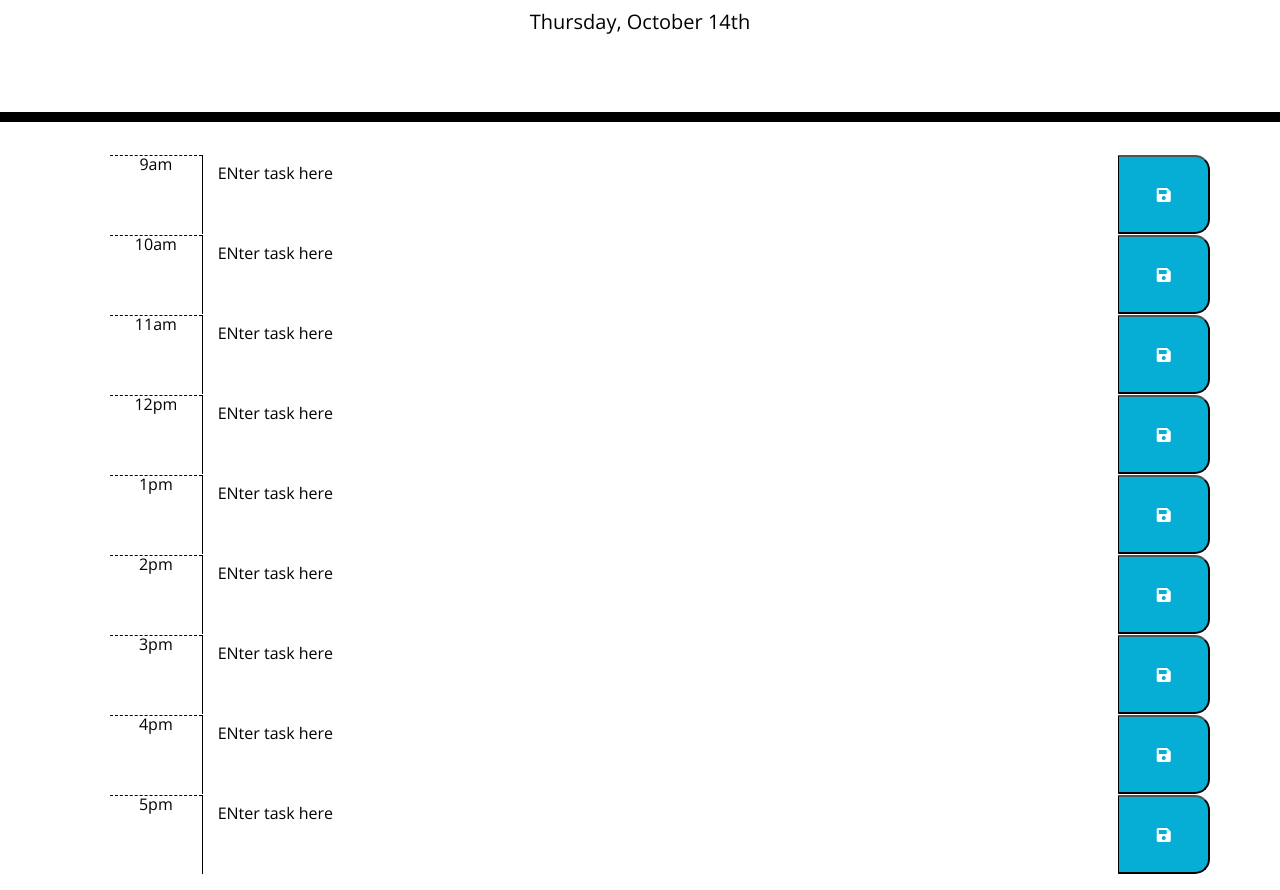
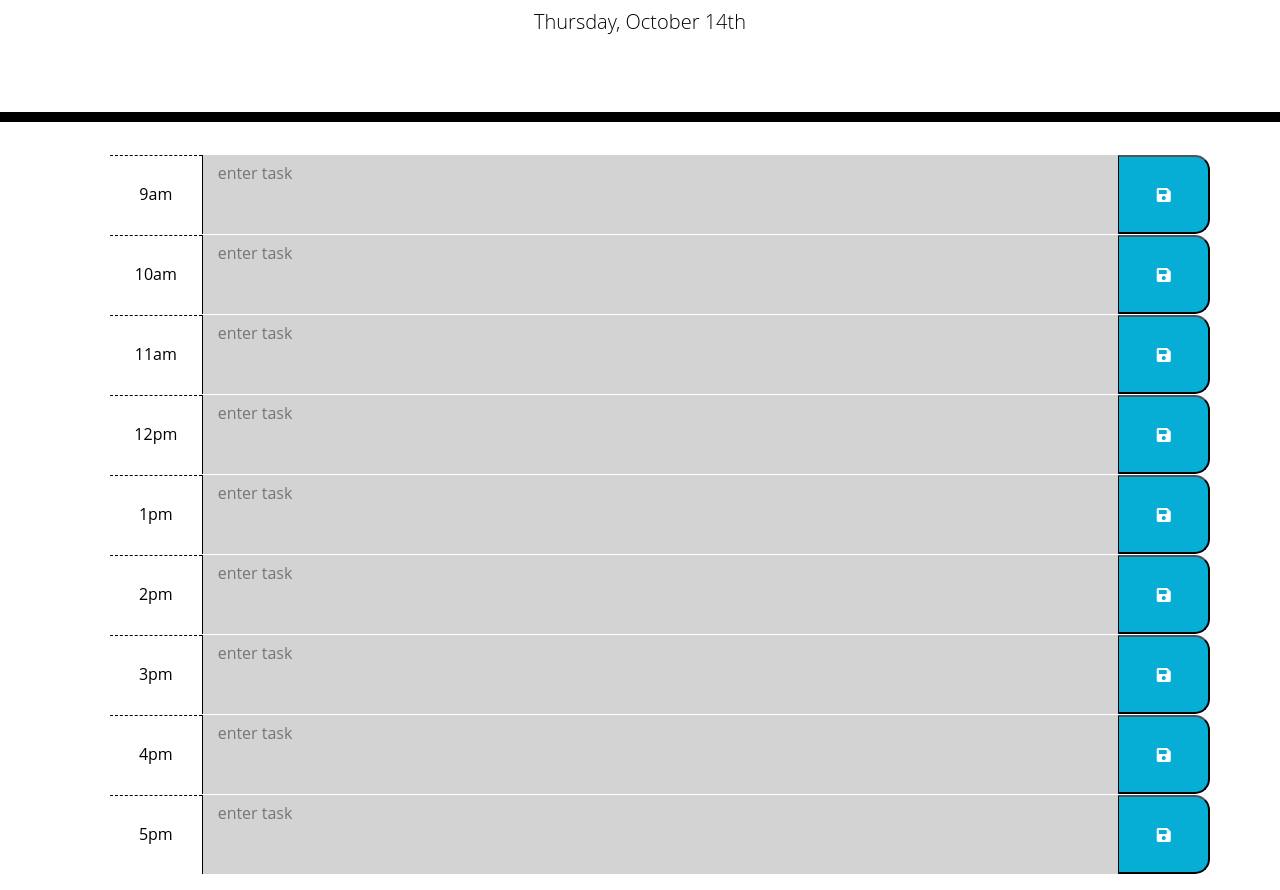
Before and after one commit to cluck135/Homework5, a plain HTML site: page Develop/index.html in a window 1280 px wide. Shown: the part 182-1072 px from the top of the page. Drawn offline with nearby package versions, Linux system fonts and the light colour scheme.

Commit message:
Added local storage function to store tasks and load saved tasks on refresh

```diff
--- a/Develop/index.html
+++ b/Develop/index.html
@@ -2,7 +2,7 @@
 <html lang="en">
   <head>
     <meta charset="UTF-8" />
-    <meta name="viewport" content="width=device-width, initial-scale=1.0" />
+    <meta nAMe="viewport" content="width=device-width, initial-scale=1.0" />
     <meta http-equiv="X-UA-Compatible" content="ie=edge" />
     <link
       rel="stylesheet"
@@ -14,10 +14,8 @@
       integrity="sha384-50oBUHEmvpQ+1lW4y57PTFmhCaXp0ML5d60M1M7uH2+nqUivzIebhndOJK28anvf"
       crossorigin="anonymous"
     />
-    <link
-      href="https://fonts.googleapis.com/css?family=Open+Sans&display=swap"
-      rel="stylesheet"
-    />
+    <link href="https://fonts.googleapis.com/css2?family=Noto+Sans+Mono&display=swap"
+     rel="stylesheet">
     <link rel="stylesheet" href="style.css" />
     <title>Work Day Scheduler</title>
   </head>
@@ -31,56 +29,10 @@
     <div class="container">
       <!-- Timeblocks go here -->
       <ul>
-        <li class="time-block row">
-          <div class="hour col-1">9am</div>
-          <textarea class="col-10">ENter task here</textarea>
-          <button class="saveBtn col-1"><i class="fas fa-save"></i></button>
-        </li>
-        <li class="time-block row">
-          <div class="hour col-1">10am</div>
-          <textarea class="col-10">ENter task here</textarea>
-          <button class="saveBtn col-1"><i class="fas fa-save"></i></button>
-        </li>
-        <li class="time-block row">
-          <div class="hour col-1">11am</div>
-          <textarea class="col-10">ENter task here</textarea>
-          <button class="saveBtn col-1"><i class="fas fa-save"></i></button>
-        </li>
-        <li class="time-block row">
-          <div class="hour col-1">12pm</div>
-          <textarea class="col-10">ENter task here</textarea>
-          <button class="saveBtn col-1"><i class="fas fa-save"></i></button>
-        </li>
-        <li class="time-block row">
-          <div class="hour col-1">1pm</div>
-          <textarea class="col-10">ENter task here</textarea>
-          <button class="saveBtn col-1"><i class="fas fa-save"></i></button>
-        </li>
-        <li class="time-block row">
-          <div class="hour col-1">2pm</div>
-          <textarea class="col-10">ENter task here</textarea>
-          <button class="saveBtn col-1"><i class="fas fa-save"></i></button>
-        </li>
-        <li class="time-block row">
-          <div class="hour col-1">3pm</div>
-          <textarea class="col-10">ENter task here</textarea>
-          <button class="saveBtn col-1"><i class="fas fa-save"></i></button>
-        </li>
-        <li class="time-block row">
-          <div class="hour col-1">4pm</div>
-          <textarea class="col-10">ENter task here</textarea>
-          <button class="saveBtn col-1"><i class="fas fa-save"></i></button>
-        </li>
-        <li class="time-block row">
-          <div class="hour col-1">5pm</div>
-          <textarea class="col-10">ENter task here</textarea>
-          <button class="saveBtn col-1"><i class="fas fa-save"></i></button>
-        </li>
-
       </ul>
     </div>
 
-    <script src="https://cdnjs.cloudflare.com/ajax/libs/jquery/3.2.1/jquery.min.js"></script>
+    <script  src="https://code.jquery.com/jquery-3.6.0.min.js"></script>
     <script src="https://cdnjs.cloudflare.com/ajax/libs/moment.js/2.24.0/moment.min.js"></script>
     <script src="./script.js"></script>
   </body>
--- a/Develop/script.js
+++ b/Develop/script.js
@@ -1,4 +1,66 @@
-var Time = moment().format("dddd, MMMM Do");
+let Time = moment().format("dddd, MMMM Do");
 $("#currentDay").text(Time);
 
-var test = moment().format("ha");
+let hours = ["9am", "10am", "11am", "12pm", "1pm", "2pm", "3pm", "4pm", "5pm"];
+let militaryHours = ["9", "10", "11", "12", "13", "14", "15", "16", "17"];
+let timeBlocks = document.querySelector("ul");
+let currentHour = moment().format("H");
+
+for(let i = 0; i<hours.length; i++){
+    let li = document.createElement("li");
+    let div = document.createElement("div");
+    let p = document.createElement("p");
+    let textarea = document.createElement("textarea");
+    let button = document.createElement("button");
+    let icon = document.createElement("i");
+
+
+    li.setAttribute("class", "time-block row");
+    div.setAttribute("class", "hour col-1");
+    div.innerHTML = hours[i];
+    div.style.paddingTop = "30px";
+    p.setAttribute("id", "timeFrame");
+    p.innerHTML = militaryHours[i];
+    p.style.display = "none";
+    textarea.setAttribute("class", "col-10");
+    textarea.setAttribute("id", "task");
+    textarea.setAttribute("placeholder", "enter task");
+    button.setAttribute("class", "saveBtn col-1");
+    icon.setAttribute("class", "fas fa-save");
+
+    if(parseInt(p.innerHTML) == parseInt(currentHour)){
+        textarea.classList.add("present");
+    }else if(parseInt(p.innerHTML) < parseInt(currentHour)){
+        textarea.classList.add("past");
+    }else{
+        textarea.classList.add("future");
+    }
+
+    div.appendChild(p);
+    li.appendChild(div);
+    li.appendChild(textarea);
+    button.appendChild(icon);
+    li.appendChild(button);
+    timeBlocks.appendChild(li);
+}
+
+let tasks = document.querySelectorAll("textarea");
+let l = 0;
+for(let k = 9; k<18; k++){
+    tasks[l].innerHTML = JSON.parse(localStorage.getItem(k.toString() + "hour"));
+    l++;
+}
+
+
+let btn = document.querySelectorAll("button");
+btn.forEach(function(item){
+    item.addEventListener("click", function(e){
+        let target = e.currentTarget;
+        let input = target.parentNode.children[1].value;
+        for(let j = 9; j<18; j++){
+            if(parseInt(target.parentNode.children[0].children[0].innerHTML) == j ){
+                localStorage.setItem(j.toString() + "hour", JSON.stringify(input));
+            }
+       }
+
+})});
```
